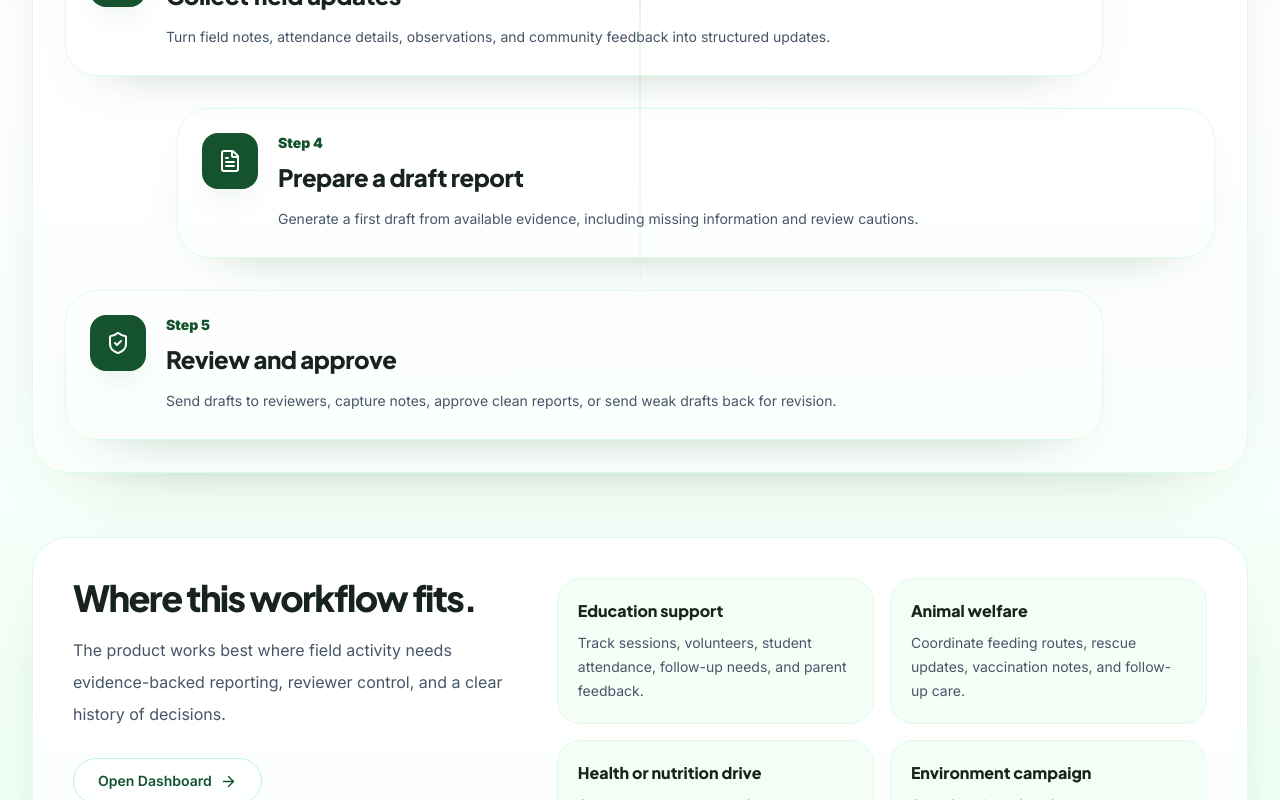
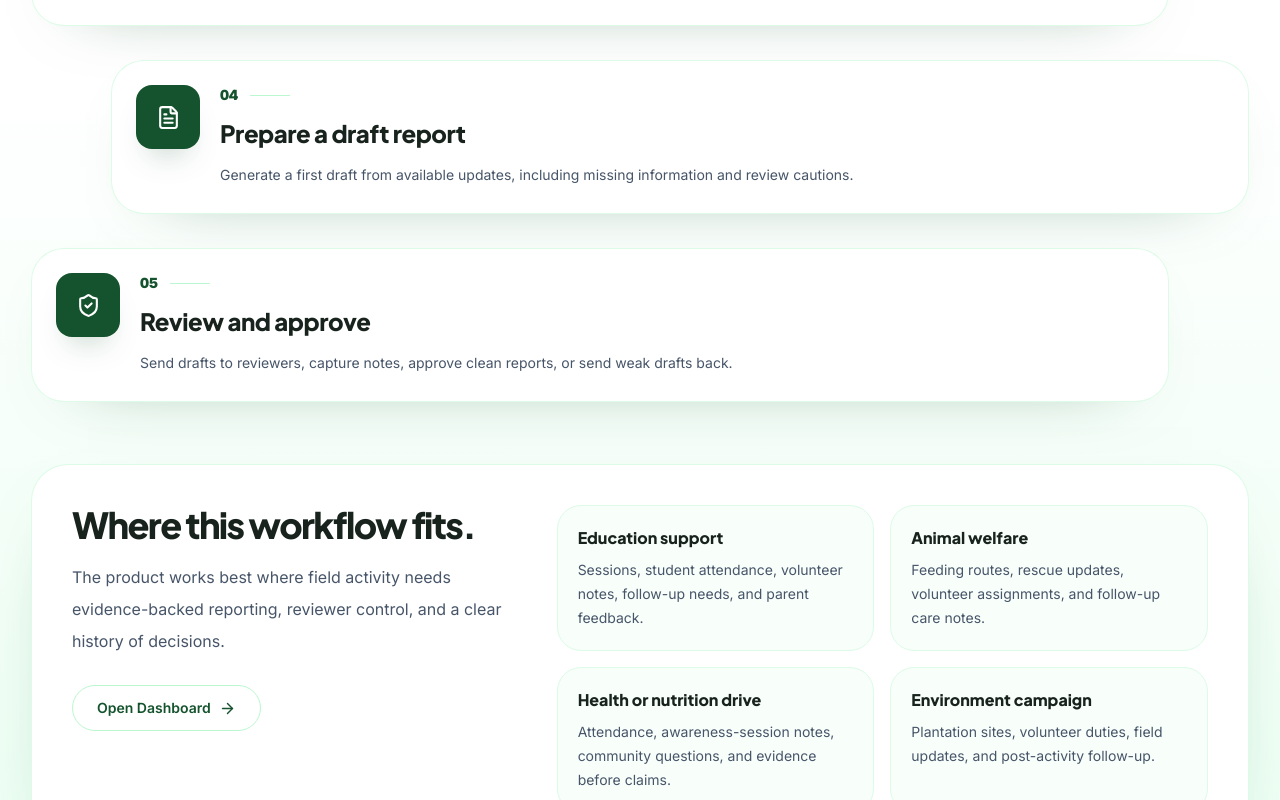
Before and after one commit to Dhruvg334/niswarth-ai, a React (Vite) app: page /use-cases in a window 1280 px wide. Shown: the part 900-1700 px from the top of the page. Built offline with nearby package versions, Linux system fonts and the light colour scheme; no server answers.

Commit message:
Clean up public page layout issues

```diff
--- a/src/pages/About.jsx
+++ b/src/pages/About.jsx
@@ -40,7 +40,7 @@ export default function About() {
             <div className="mt-7"><Button to="/contact" variant="secondary">Contact developer</Button></div>
           </div>
           <div className="grid gap-4 sm:grid-cols-2">
-            <div className="rounded-[1.5rem] bg-green-50/75 p-5">
+            <div className="rounded-[1.5rem] border border-green-100 bg-white p-5 shadow-[0_18px_50px_-44px_rgba(20,83,45,0.55)]">
               <div className="flex items-center gap-2 text-forest"><GitBranch size={18} /><p className="font-black">Engineering focus</p></div>
               <p className="mt-3 text-sm leading-6 text-slate-600">Service-layer separation, Supabase RLS, server-side AI calls, workflow tests, and clean git phases.</p>
             </div>
@@ -54,7 +54,7 @@ export default function About() {
               <p className="mt-3 text-sm leading-6 text-slate-600">View the source code, engineering history, tests, and current README on GitHub.</p>
               <p className="mt-4 text-sm font-bold text-forest">Open GitHub repo →</p>
             </a>
-            <div className="rounded-[1.5rem] bg-green-50/75 p-5 sm:col-span-2">
+            <div className="rounded-[1.5rem] border border-green-100 bg-white p-5 shadow-[0_18px_50px_-44px_rgba(20,83,45,0.55)] sm:col-span-2">
               <div className="flex items-center gap-2 text-forest"><ShieldCheck size={18} /><p className="font-black">Design focus</p></div>
               <p className="mt-3 text-sm leading-6 text-slate-600">A calm interface that keeps technical depth inside the system and shows simple decisions to the NGO user.</p>
             </div>
--- a/src/pages/UseCasesPage.jsx
+++ b/src/pages/UseCasesPage.jsx
@@ -4,51 +4,54 @@ import Button from '../components/common/Button.jsx'
 const steps = [
   {
     title: 'Create the campaign record',
-    copy: 'Set the campaign type, location, goal, status, and expected field timeline before work begins.',
+    copy: 'Set the goal, location, status, timeline, and coordination context before work begins.',
     icon: ClipboardCheck,
   },
   {
     title: 'Assign the right volunteers',
-    copy: 'Keep volunteer roles, contact details, availability, and campaign assignments visible to the team.',
+    copy: 'Keep roles, contact details, availability, and campaign assignments visible to the team.',
     icon: Users,
   },
   {
     title: 'Collect field updates',
-    copy: 'Turn field notes, attendance details, observations, and community feedback into structured updates.',
+    copy: 'Turn field notes, attendance details, observations, and community feedback into useful evidence.',
     icon: MessageSquareText,
   },
   {
     title: 'Prepare a draft report',
-    copy: 'Generate a first draft from available evidence, including missing information and review cautions.',
+    copy: 'Generate a first draft from available updates, including missing information and review cautions.',
     icon: FileText,
   },
   {
     title: 'Review and approve',
-    copy: 'Send drafts to reviewers, capture notes, approve clean reports, or send weak drafts back for revision.',
+    copy: 'Send drafts to reviewers, capture notes, approve clean reports, or send weak drafts back.',
     icon: ShieldCheck,
   },
 ]
 
 const examples = [
-  ['Education support', 'Track sessions, volunteers, student attendance, follow-up needs, and parent feedback.'],
-  ['Animal welfare', 'Coordinate feeding routes, rescue updates, vaccination notes, and follow-up care.'],
-  ['Health or nutrition drive', 'Capture attendance, session notes, community questions, and evidence before reporting claims.'],
-  ['Environment campaign', 'Organize plantation sites, volunteer duties, field updates, and post-activity follow-up.'],
+  ['Education support', 'Sessions, student attendance, volunteer notes, follow-up needs, and parent feedback.'],
+  ['Animal welfare', 'Feeding routes, rescue updates, volunteer assignments, and follow-up care notes.'],
+  ['Health or nutrition drive', 'Attendance, awareness-session notes, community questions, and evidence before claims.'],
+  ['Environment campaign', 'Plantation sites, volunteer duties, field updates, and post-activity follow-up.'],
 ]
 
 function FlowStep({ step, index }) {
   const Icon = step.icon
-  const offset = index % 2 === 0 ? 'lg:mr-28' : 'lg:ml-28'
+  const align = index % 2 === 0 ? 'lg:mr-20' : 'lg:ml-20'
 
   return (
-    <article className={`relative rounded-[2rem] border border-green-100 bg-white/92 p-6 shadow-[0_22px_60px_-46px_rgba(20,83,45,0.58)] ${offset}`}>
+    <article className={`rounded-[2rem] bg-white p-6 shadow-[0_22px_70px_-52px_rgba(20,83,45,0.6)] ring-1 ring-green-100 ${align}`}>
       <div className="flex flex-col gap-5 sm:flex-row sm:items-start">
-        <div className="flex h-14 w-14 shrink-0 items-center justify-center rounded-2xl bg-forest text-white shadow-[0_16px_32px_-22px_rgba(20,83,45,0.75)]">
-          <Icon size={24} />
+        <div className="flex h-16 w-16 shrink-0 items-center justify-center rounded-2xl bg-forest text-white shadow-[0_18px_34px_-22px_rgba(20,83,45,0.82)]">
+          <Icon size={25} />
         </div>
         <div>
-          <p className="text-sm font-black text-forest">Step {index + 1}</p>
-          <h2 className="mt-2 text-2xl font-black tracking-[-0.02em] text-ink">{step.title}</h2>
+          <div className="flex items-center gap-3">
+            <span className="text-sm font-black tabular-nums text-forest">0{index + 1}</span>
+            <span className="h-px w-10 bg-green-200" />
+          </div>
+          <h2 className="mt-3 text-2xl font-black tracking-[-0.02em] text-ink">{step.title}</h2>
           <p className="mt-3 max-w-2xl text-sm leading-7 text-slate-600">{step.copy}</p>
         </div>
       </div>
@@ -67,16 +70,14 @@ export default function UseCasesPage() {
           <p className="max-w-2xl text-lg leading-8 text-slate-600 lg:pb-3">Niswarth AI is built around one focused workflow: collect campaign evidence, draft from it, and keep approval with the organisation.</p>
         </div>
 
-        <div className="mt-16 rounded-[2.25rem] border border-green-100 bg-white/50 p-4 shadow-[0_24px_80px_-60px_rgba(20,83,45,0.58)] md:p-6 lg:p-8">
-          <div className="relative space-y-6 lg:space-y-8">
-            <div className="absolute left-1/2 top-6 hidden h-[calc(100%-3rem)] w-px -translate-x-1/2 bg-gradient-to-b from-transparent via-green-200 to-transparent lg:block" />
+        <div className="mt-16 space-y-7 lg:space-y-9">
           {steps.map((step, index) => (
             <FlowStep key={step.title} step={step} index={index} />
           ))}
         </div>
-        </div>
 
-        <div className="mt-16 grid gap-8 rounded-[2.25rem] border border-green-100 bg-white/90 p-6 shadow-[0_24px_75px_-56px_rgba(20,83,45,0.55)] md:p-8 lg:grid-cols-[0.82fr_1.18fr] lg:p-10">
+        <div className="mt-16 rounded-[2.25rem] bg-white p-6 shadow-[0_26px_80px_-56px_rgba(20,83,45,0.58)] ring-1 ring-green-100 md:p-8 lg:p-10">
+          <div className="grid gap-8 lg:grid-cols-[0.82fr_1.18fr]">
             <div>
               <h2 className="display-font text-4xl font-black tracking-[-0.045em] text-ink">Where this workflow fits.</h2>
               <p className="mt-4 text-base leading-8 text-slate-600">The product works best where field activity needs evidence-backed reporting, reviewer control, and a clear history of decisions.</p>
@@ -84,7 +85,7 @@ export default function UseCasesPage() {
             </div>
             <div className="grid gap-4 sm:grid-cols-2">
               {examples.map(([title, copy]) => (
-              <article key={title} className="rounded-[1.5rem] border border-green-100 bg-green-50/65 p-5">
+                <article key={title} className="rounded-[1.5rem] border border-green-100 bg-green-50/45 p-5">
                   <h3 className="font-black text-ink">{title}</h3>
                   <p className="mt-2 text-sm leading-6 text-slate-600">{copy}</p>
                 </article>
@@ -92,6 +93,7 @@ export default function UseCasesPage() {
             </div>
           </div>
         </div>
+      </div>
     </section>
   )
 }
```
Also changed, not shown: src/pages/Home.jsx (+29 -34 lines). Lines whose indentation alone changed are shown as unchanged.
